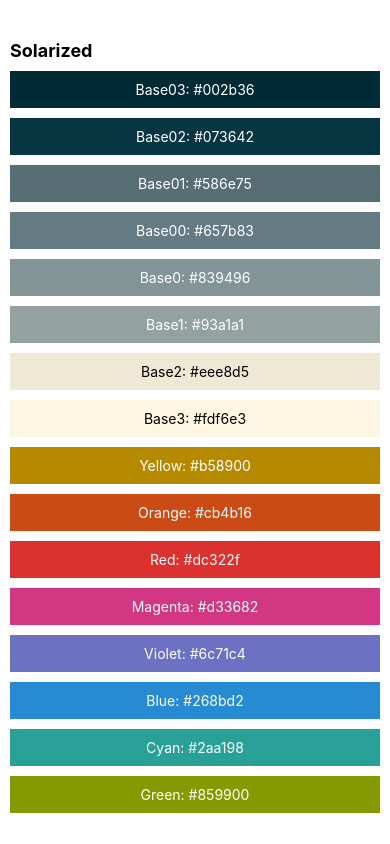
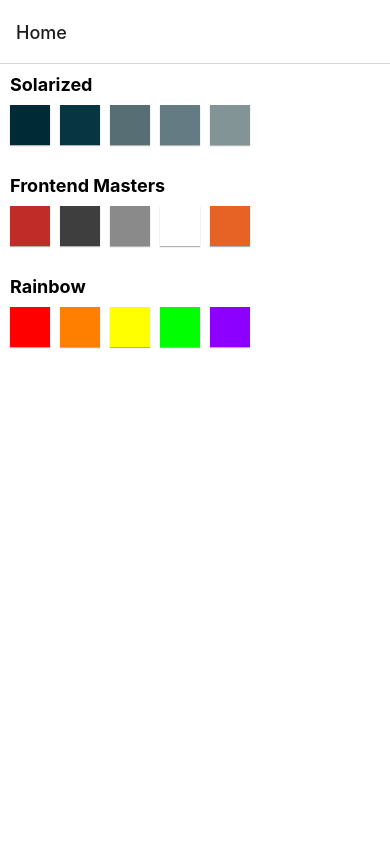
Before and after one commit to thomashoddinott/AwesomeProjectExpo, a React Native app: screen /Home in a window 390 px wide. Built offline with nearby package versions, Linux system fonts and the light colour scheme.

Commit message:
navigation

```diff
--- a/App.js
+++ b/App.js
@@ -1,52 +1,20 @@
 import React from 'react';
-import { View, Text, SafeAreaView, StyleSheet, FlatList } from 'react-native'
-import ColorBox from './components/ColorBox';
+import { NavigationContainer } from '@react-navigation/native';
+import Home from './screens/Home';
+import ColorPalette from './screens/ColorPalette';
+import { createStackNavigator } from '@react-navigation/stack';
 
-const COLORS = [
-  { colorName: 'Base03', hexCode: '#002b36' },
-  { colorName: 'Base02', hexCode: '#073642' },
-  { colorName: 'Base01', hexCode: '#586e75' },
-  { colorName: 'Base00', hexCode: '#657b83' },
-  { colorName: 'Base0', hexCode: '#839496' },
-  { colorName: 'Base1', hexCode: '#93a1a1' },
-  { colorName: 'Base2', hexCode: '#eee8d5' },
-  { colorName: 'Base3', hexCode: '#fdf6e3' },
-  { colorName: 'Yellow', hexCode: '#b58900' },
-  { colorName: 'Orange', hexCode: '#cb4b16' },
-  { colorName: 'Red', hexCode: '#dc322f' },
-  { colorName: 'Magenta', hexCode: '#d33682' },
-  { colorName: 'Violet', hexCode: '#6c71c4' },
-  { colorName: 'Blue', hexCode: '#268bd2' },
-  { colorName: 'Cyan', hexCode: '#2aa198' },
-  { colorName: 'Green', hexCode: '#859900' },
-];
+const Stack = createStackNavigator()
 
 const App = () => {
   return (
-    <SafeAreaView style={styles.safeArea}>
-      <FlatList
-        style={styles.container}
-        data={COLORS}
-        keyExtractor={item => item.colorName}
-        renderItem={({ item }) => <ColorBox colorName={item.colorName} hexCode={item.hexCode} />}
-        ListHeaderComponent={<Text style={styles.text}>Solarized</Text>}
-      />
-    </SafeAreaView>
+    <NavigationContainer>
+      <Stack.Navigator>
+        <Stack.Screen name='Home' component={Home} />
+        <Stack.Screen name='ColorPalette' component={ColorPalette} options={({ route }) => ({ title: route.params.paletteName  })} />
+      </Stack.Navigator>
+    </NavigationContainer>
   )
 }
 
-const styles = StyleSheet.create({
-  container: {
-    paddingHorizontal: 10,
-    paddingTop: 40
-  },
-  text: {
-    fontSize: 18,
-    fontWeight: 'bold',
-    marginBottom: 10
-  },
-
-
-})
-
 export default App
--- a/components/ColorBox.js
+++ b/components/ColorBox.js
@@ -1,44 +1,44 @@
 import React from 'react';
-import { View, Text, StyleSheet } from 'react-native'
+import { View, Text, StyleSheet } from 'react-native';
 
-function ColorBox({colorName, hexCode}) {
-  console.log(colorName, hexCode)
-  const boxColor = {
-    backgroundColor: hexCode
-  }
-  const textColor = {
-    color: parseInt(hexCode.replace('#', ''), 16) > 0xffffff / 1.1 ? 'black' : 'white'
-  }
+const ColorBox = props => {
+  const colorStyle = {
+    backgroundColor: props.hexCode,
+  };
+
+  const textStyle = {
+    color:
+      parseInt(props.hexCode.replace('#', ''), 16) > 0xffffff / 1.1
+        ? 'black'
+        : 'white',
+  };
+
   return (
-    <View style={[styles.box, boxColor]}>
-      <Text style={styles.boxText, textColor}>{colorName}: {hexCode}</Text>
+    <View style={[styles.box, colorStyle]}>
+      <Text style={[styles.text, textStyle]}>
+        {props.colorName} {props.hexCode}
+      </Text>
     </View>
   );
-}
+};
 
 const styles = StyleSheet.create({
   box: {
     padding: 10,
+    borderRadius: 3,
     justifyContent: 'center',
     alignItems: 'center',
-    marginBottom: 10
+    marginBottom: 10,
+    shadowColor: '#000',
+    shadowOffset: { width: 0, height: 1 },
+    shadowOpacity: 0.3,
+    shadowRadius: 1,
+    elevation: 2,
   },
-  cyan: {
-    backgroundColor: '#2aa198',
+  text: {
+    fontWeight: 'bold',
+    color: 'white',
   },
-  blue: {
-    backgroundColor: '#268bd2',
-  },
-  magenta: {
-    backgroundColor: '#d33682'
-  },
-  orange: {
-    backgroundColor: '#cb4b16'
-  },
-  boxText: {
-    color: 'white',
-    fontWeight: 'bold'
-  }
-})
+});
 
 export default ColorBox;
--- /dev/null
+++ b/components/PalettePreview.js
@@ -0,0 +1,48 @@
+import React from 'react';
+import {
+  StyleSheet,
+  FlatList,
+  TouchableOpacity,
+  Text,
+  View,
+} from 'react-native';
+
+const PalettePreview = ({ palette, onPress }) => {
+  return (
+    <TouchableOpacity onPress={onPress}>
+      <Text style={styles.heading}>{palette.paletteName}</Text>
+      <FlatList
+        style={styles.list}
+        data={palette.colors.slice(0, 5)}
+        keyExtractor={item => item.colorName}
+        renderItem={({ item }) => (
+          <View style={[styles.color, { backgroundColor: item.hexCode }]} />
+        )}
+      />
+    </TouchableOpacity>
+  );
+};
+
+const styles = StyleSheet.create({
+  heading: {
+    fontSize: 18,
+    fontWeight: 'bold',
+    marginBottom: 10,
+  },
+  list: {
+    flexDirection: 'row',
+    marginBottom: 30,
+  },
+  color: {
+    shadowColor: '#000',
+    shadowOffset: { width: 0, height: 1 },
+    shadowOpacity: 0.3,
+    shadowRadius: 1,
+    elevation: 2,
+    height: 40,
+    width: 40,
+    marginRight: 10,
+  },
+});
+
+export default PalettePreview;
--- /dev/null
+++ b/screens/ColorPalette.js
@@ -0,0 +1,27 @@
+import React from 'react';
+import { Text, StyleSheet, FlatList } from 'react-native';
+import ColorBox from '../components/ColorBox';
+
+const ColorPalette = ({ route }) => {
+  const { colors } = route.params;
+
+  return (
+    <FlatList
+      style={styles.container}
+      data={colors}
+      keyExtractor={item => item.hexCode}
+      renderItem={({ item }) => (
+        <ColorBox hexCode={item.hexCode} colorName={item.colorName} />
+      )}
+    />
+  );
+};
+
+const styles = StyleSheet.create({
+  container: {
+    padding: 10,
+    backgroundColor: 'white',
+  },
+});
+
+export default ColorPalette;
--- /dev/null
+++ b/screens/Home.js
@@ -0,0 +1,70 @@
+import React from 'react';
+import { FlatList, StyleSheet } from 'react-native';
+import PalettePreview from '../components/PalettePreview';
+
+const SOLARIZED = [
+  { colorName: 'Base03', hexCode: '#002b36' },
+  { colorName: 'Base02', hexCode: '#073642' },
+  { colorName: 'Base01', hexCode: '#586e75' },
+  { colorName: 'Base00', hexCode: '#657b83' },
+  { colorName: 'Base0', hexCode: '#839496' },
+  { colorName: 'Base1', hexCode: '#93a1a1' },
+  { colorName: 'Base2', hexCode: '#eee8d5' },
+  { colorName: 'Base3', hexCode: '#fdf6e3' },
+  { colorName: 'Yellow', hexCode: '#b58900' },
+  { colorName: 'Orange', hexCode: '#cb4b16' },
+  { colorName: 'Red', hexCode: '#dc322f' },
+  { colorName: 'Magenta', hexCode: '#d33682' },
+  { colorName: 'Violet', hexCode: '#6c71c4' },
+  { colorName: 'Blue', hexCode: '#268bd2' },
+  { colorName: 'Cyan', hexCode: '#2aa198' },
+  { colorName: 'Green', hexCode: '#859900' },
+];
+
+const RAINBOW = [
+  { colorName: 'Red', hexCode: '#FF0000' },
+  { colorName: 'Orange', hexCode: '#FF7F00' },
+  { colorName: 'Yellow', hexCode: '#FFFF00' },
+  { colorName: 'Green', hexCode: '#00FF00' },
+  { colorName: 'Violet', hexCode: '#8B00FF' },
+];
+
+const FRONTEND_MASTERS = [
+  { colorName: 'Red', hexCode: '#c02d28' },
+  { colorName: 'Black', hexCode: '#3e3e3e' },
+  { colorName: 'Grey', hexCode: '#8a8a8a' },
+  { colorName: 'White', hexCode: '#ffffff' },
+  { colorName: 'Orange', hexCode: '#e66225' },
+];
+
+const COLOR_PALETTES = [
+  { paletteName: 'Solarized', colors: SOLARIZED },
+  { paletteName: 'Frontend Masters', colors: FRONTEND_MASTERS },
+  { paletteName: 'Rainbow', colors: RAINBOW },
+];
+
+const Home = ({ navigation }) => {
+  return (
+    <FlatList
+      style={styles.list}
+      data={COLOR_PALETTES}
+      keyExtractor={item => item.paletteName}
+      renderItem={({ item }) => (
+        <PalettePreview
+          onPress={() => navigation.push('ColorPalette', item)}
+          palette={item}
+        />
+      )}
+    />
+  );
+};
+
+const styles = StyleSheet.create({
+  list: {
+    flex: 1,
+    padding: 10,
+    backgroundColor: 'white',
+  },
+});
+
+export default Home;
```
Also changed, not shown: package.json (+7 -0 lines), 1 other file (tests, documents, lock files or other folders).
